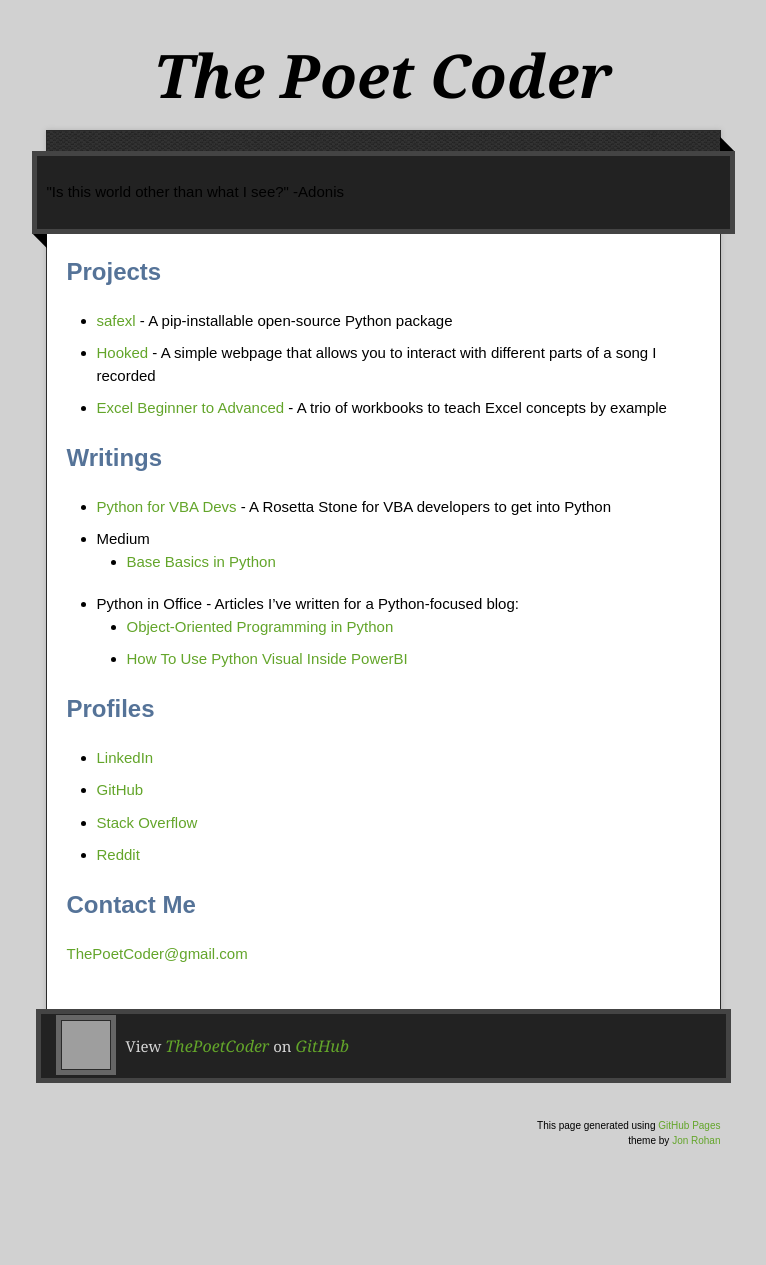
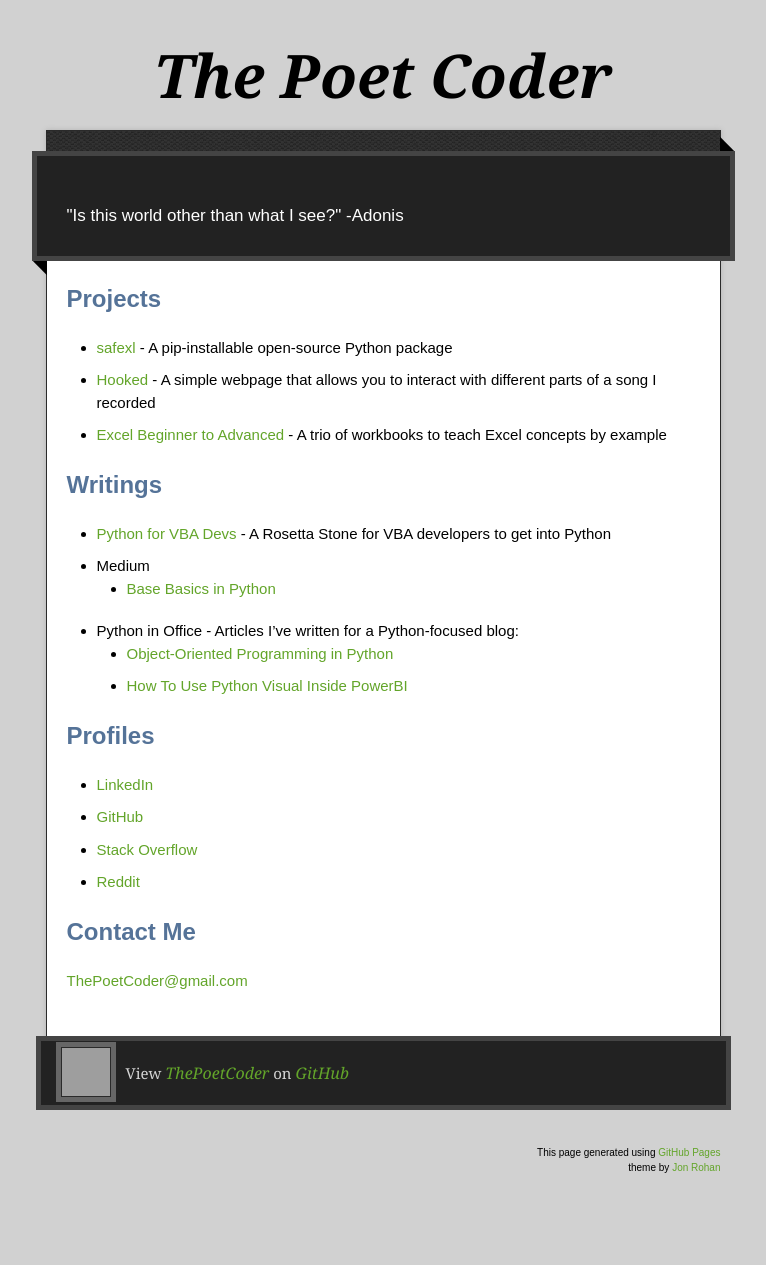
Before and after one commit to ThePoetCoder/thepoetcoder.github.io, a Jekyll site: the page built from index.md, in a window 1280 px wide. Shown: the whole page, without its empty margins (257-1023 px from the left). Built offline with Jekyll 4.4.1, drawn with Linux system fonts in a browser that asks for light colours; before the commit the page ends 1238 px from its top, so only the background shows below that; grey boxes are pictures that could not be loaded.

Commit message:
Update default.html

```diff
--- a/_layouts/default.html
+++ b/_layouts/default.html
@@ -26,7 +26,7 @@
       <div id="main" role="main">
         <div class="download-bar">
         <div class="inner">
-          <p id="quote" class="code"></p>
+          <p id="quote" class="tagline"></p>
         </div>
         <span class="blc"></span><span class="trc"></span>
         </div>
```
